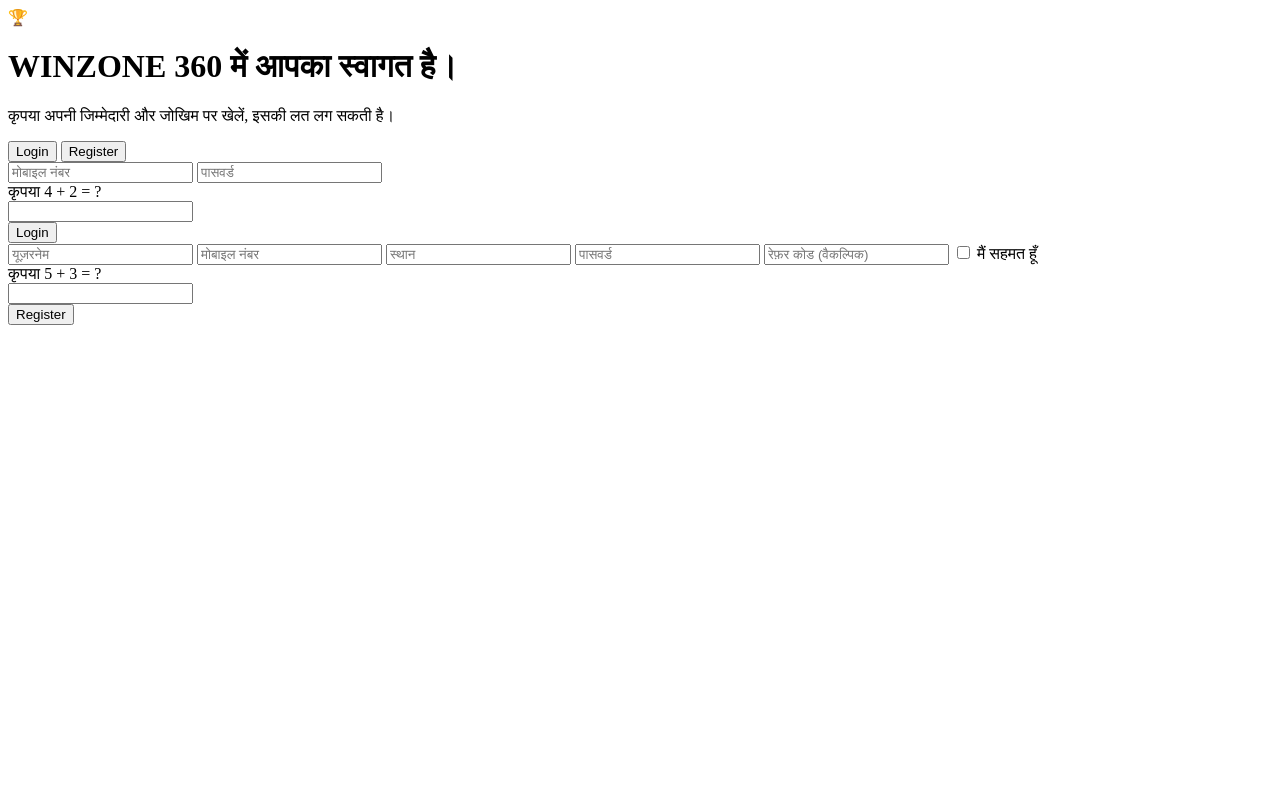
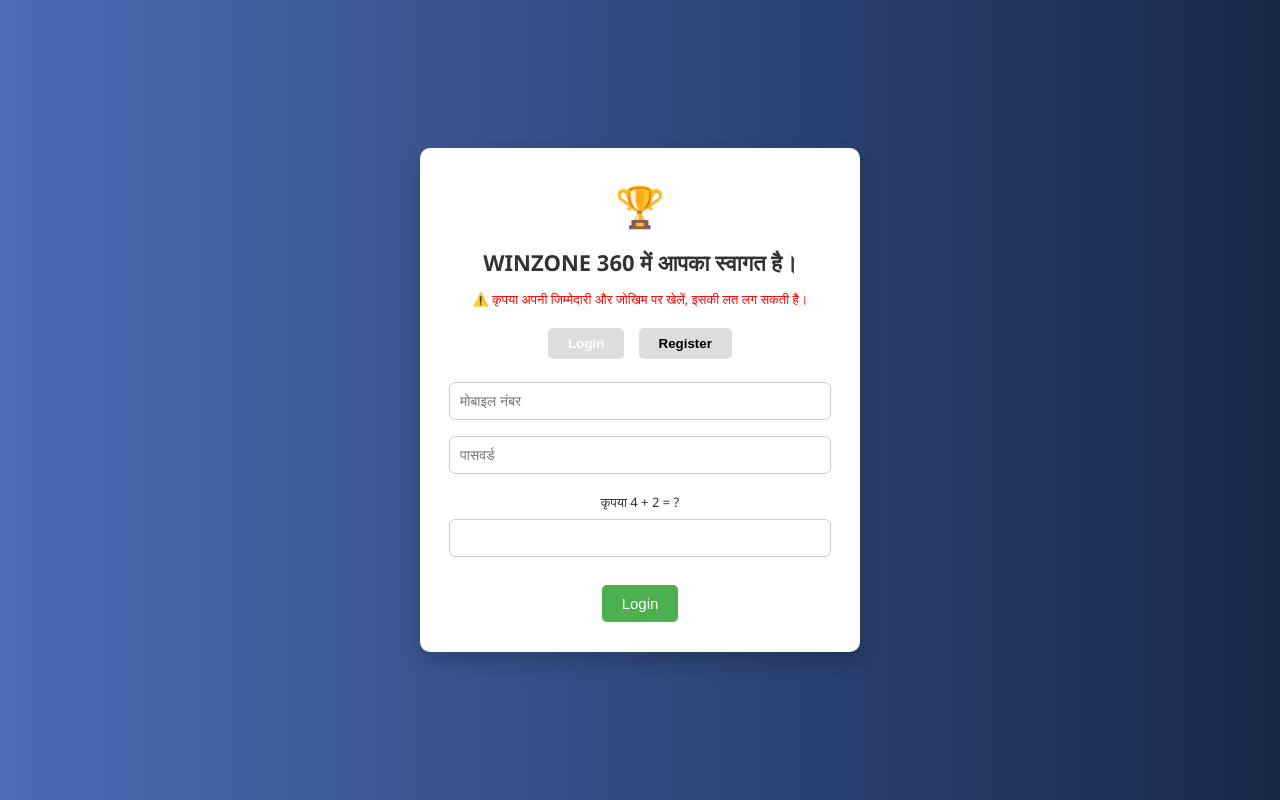
Before and after one commit to Rish1628/WinZone-360, a plain HTML site: page index.html in a window 1280 px wide. Drawn offline with Linux system fonts and the light colour scheme.

Commit message:
Update index.html

```diff
--- a/index.html
+++ b/index.html
@@ -1,4 +1,3 @@
-<!-- index.html -->
 <!DOCTYPE html>
 <html lang="hi">
 <head>
@@ -6,16 +5,107 @@
   <meta name="viewport" content="width=device-width, initial-scale=1" />
   <title>WINZONE 360 - Login/Register</title>
   <style>
-    /* आपकी सारी styling same रहेगी */
-    /* वही styles हैं जो आपने भेजे थे */
-    /* ... (same CSS as above) ... */
+    body {
+      margin: 0;
+      font-family: 'Segoe UI', Tahoma, Geneva, Verdana, sans-serif;
+      background: linear-gradient(to right, #4b6cb7, #182848);
+      color: #fff;
+      display: flex;
+      justify-content: center;
+      align-items: center;
+      height: 100vh;
+    }
+
+    .container {
+      background: #ffffff;
+      color: #333;
+      padding: 30px 20px;
+      border-radius: 10px;
+      box-shadow: 0 10px 20px rgba(0,0,0,0.2);
+      width: 90%;
+      max-width: 400px;
+      text-align: center;
+    }
+
+    .icon {
+      font-size: 40px;
+    }
+
+    h1 {
+      font-size: 22px;
+      margin-bottom: 10px;
+    }
+
+    .warning {
+      font-size: 13px;
+      color: red;
+      margin-bottom: 20px;
+    }
+
+    input[type="text"], input[type="password"] {
+      width: 90%;
+      padding: 10px;
+      margin: 8px 0;
+      border: 1px solid #ccc;
+      border-radius: 6px;
+      font-size: 14px;
+    }
+
+    .captcha-box {
+      margin: 10px 0;
+      font-size: 14px;
+    }
+
+    .toggle-btns {
+      margin-bottom: 15px;
+    }
+
+    .toggle-btns button {
+      padding: 8px 20px;
+      border: none;
+      cursor: pointer;
+      background: #ddd;
+      border-radius: 5px;
+      margin: 0 5px;
+      font-weight: bold;
+    }
+
+    .active-tab {
+      background: #4CAF50;
+      color: white;
+    }
+
+    .action-btn {
+      padding: 10px 20px;
+      background-color: #4CAF50;
+      color: white;
+      border: none;
+      font-size: 15px;
+      border-radius: 5px;
+      cursor: pointer;
+      margin-top: 10px;
+    }
+
+    .hidden {
+      display: none;
+    }
+
+    label {
+      font-size: 13px;
+    }
+
+    @media(max-width: 500px) {
+      .container {
+        padding: 20px 10px;
+      }
+    }
   </style>
 </head>
 <body>
   <div class="container">
     <div class="icon">🏆</div>
     <h1>WINZONE 360 में आपका स्वागत है।</h1>
-    <p class="warning">कृपया अपनी जिम्मेदारी और जोखिम पर खेलें, इसकी लत लग सकती है।</p>
+    <p class="warning">⚠️ कृपया अपनी जिम्मेदारी और जोखिम पर खेलें, इसकी लत लग सकती है।</p>
 
     <div class="toggle-btns">
       <button id="loginTab" class="active-tab">Login</button>
@@ -50,7 +140,7 @@
   </div>
 
   <script>
-    // tab switch
+    // Tab switching
     document.getElementById("loginTab").onclick = () => {
       document.getElementById("loginForm").classList.remove("hidden");
       document.getElementById("registerForm").classList.add("hidden");
@@ -65,7 +155,7 @@
       loginTab.classList.remove("active-tab");
     };
 
-    // Only user login
+    // Login
     function login() {
       const mobile = document.getElementById("loginMobile").value.trim();
       const password = document.getElementById("loginPassword").value.trim();
@@ -76,12 +166,12 @@
         return;
       }
 
-      // Simple user login (you can add Firebase later)
       alert("यूज़र लॉगिन सफल");
       localStorage.setItem("role", "user");
       window.location.href = "game.html";
     }
 
+    // Register
     function register() {
       const captcha = document.getElementById("captchaRegister").value.trim();
       const agree = document.getElementById("agreeCheck").checked;
```
